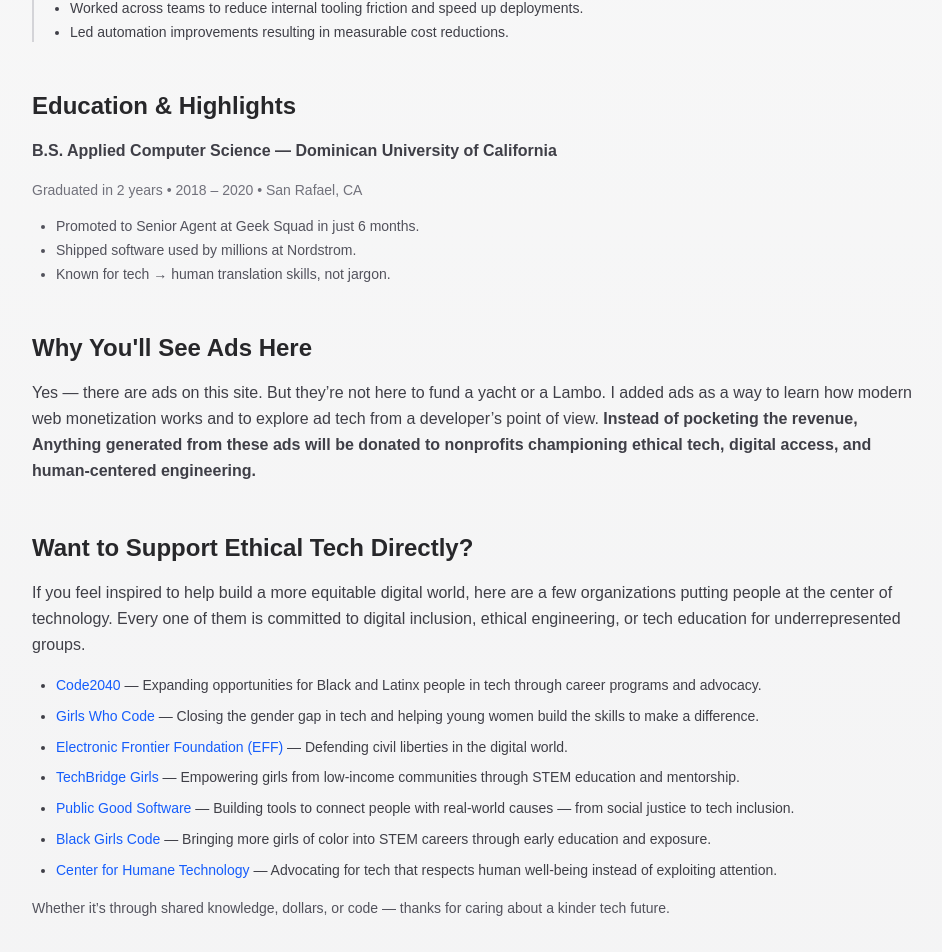
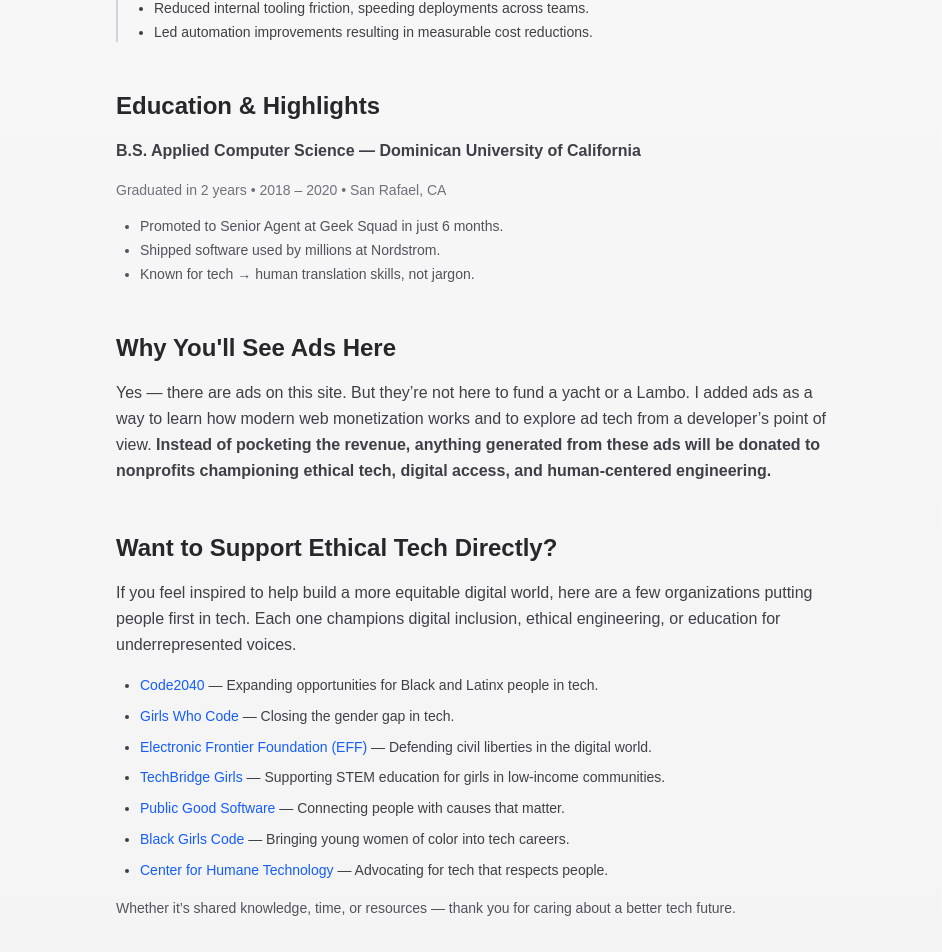
Before and after one commit to WesleyEspinoza/Resume-Site, a Next.js app: page / in a window 1280 px wide. Shown: the part 1274-2226 px from the top of the page, without its empty margins (160-1102 px from the left). Built offline with nearby package versions, Linux system fonts and the light colour scheme.

Commit message:
ad space

```diff
--- a/app/page.tsx
+++ b/app/page.tsx
@@ -1,13 +1,34 @@
 // app/page.tsx
 "use client";
+
 import { motion } from "framer-motion";
+import AdPlaceholder from "@/components/AdPlaceholder";
 
 export default function Home() {
   return (
+    <>
+      {/*
+        Full-page wrapper with responsive padding, tailwind font, and
+        light/dark gradient background support.
+      */}
       <main className="bg-gradient-to-b from-zinc-50 to-zinc-100 dark:from-black dark:to-zinc-900 min-h-screen px-4 sm:px-6 md:px-8 py-10 sm:py-16 font-sans">
-      <div className="max-w-4xl mx-auto">
 
-        {/* HERO */}
+        {/*
+          Desktop/Web Layout:
+          Sidebar-left (ad), main content, sidebar-right (ad)
+          Auto-collapses into column layout on small/mobile screens.
+        */}
+        <div className="flex flex-col lg:flex-row lg:items-start gap-6">
+
+          {/* LEFT SIDEBAR AD (Desktop Only, Sticky) */}
+          <div className="hidden lg:block lg:w-[180px] xl:w-[220px] sticky top-6">
+            <AdPlaceholder type="sidebar" />
+          </div>
+
+          {/* MAIN CONTENT AREA */}
+          <div className="flex-1 w-full max-w-4xl mx-auto">
+
+            {/* HERO SECTION ---------------------------------------- */}
             <motion.header
               initial={{ opacity: 0, y: 15 }}
               animate={{ opacity: 1, y: 0 }}
@@ -17,14 +38,16 @@
               <h1 className="text-4xl sm:text-6xl font-extrabold tracking-tight text-zinc-800 dark:text-zinc-50">
                 Erick W. Espinoza
               </h1>
+
               <p className="mt-3 text-lg sm:text-xl text-zinc-600 dark:text-zinc-400 max-w-xl">
                 IT wizard 🧰 • Software engineer 💻 • Customer-first problem solver 🧠
               </p>
+
               <p className="mt-2 text-sm sm:text-base text-zinc-500 dark:text-zinc-500">
                 Based in Plymouth, MN • Proud promoter of “tech that helps people”
               </p>
 
-          {/* Contact buttons */}
+              {/* Call-to-action buttons ---------------------------- */}
               <div className="mt-5 sm:mt-6 flex flex-col sm:flex-row flex-wrap gap-4">
                 <a
                   href="mailto:e.wesley.espinoza@gmail.com"
@@ -41,7 +64,7 @@
               </div>
             </motion.header>
 
-        {/* ABOUT */}
+            {/* ABOUT ---------------------------------------------- */}
             <Section title="A Little About Me">
               <p>
                 I’m an IT professional turned software engineer who loves building
@@ -51,7 +74,7 @@
               </p>
             </Section>
 
-        {/* SKILLS */}
+            {/* SKILLS ---------------------------------------------- */}
             <Section title="Skills I’m Known For">
               <SkillPillGroup
                 title="Technical"
@@ -61,14 +84,14 @@
               <SkillPillGroup title="People Skills" items={["Leadership", "Clear Communication", "Team Training", "Empathy-Driven Support"]} />
             </Section>
 
-        {/* EXPERIENCE */}
+            {/* EXPERIENCE ---------------------------------------------- */}
             <Section title="Where I’ve Made an Impact">
               <Job
                 role="Senior Agent — Geek Squad (Best Buy)"
                 time="May 2023 – Present"
                 points={[
                   "Lead advanced repair operations while maintaining 95%+ customer satisfaction.",
-              "Mentor and train junior techs on repair workflows, diagnosing issues, and customer interaction.",
+                  "Mentor and train junior techs on repair workflows and customer interaction.",
                   "Recognized as a top-performing agent in the district within 6 months.",
                 ]}
               />
@@ -78,21 +101,21 @@
                 points={[
                   "Designed and launched high-performing websites tailored to client brands.",
                   "Delivered hand-off documentation and training for client self-management.",
-              "Prioritized accessibility, SEO, and load speed.",
+                  "Prioritized accessibility, SEO, and speed.",
                 ]}
               />
               <Job
                 role="Software Engineer — Nordstrom"
                 time="May 2021 – Nov 2022"
                 points={[
-              "Built scalable applications to enhance the shopping experience of millions.",
-              "Worked across teams to reduce internal tooling friction and speed up deployments.",
+                  "Built scalable applications used by millions of customers.",
+                  "Reduced internal tooling friction, speeding deployments across teams.",
                   "Led automation improvements resulting in measurable cost reductions.",
                 ]}
               />
             </Section>
 
-        {/* EDUCATION */}
+            {/* EDUCATION ---------------------------------------------- */}
             <Section title="Education & Highlights">
               <p className="font-semibold">
                 B.S. Applied Computer Science — Dominican University of California
@@ -107,116 +130,62 @@
               </ul>
             </Section>
 
-        {/* DISCLAIMER / IMPACT */}
+            {/* ADS DISCLAIMER SECTION ---------------------------------------------- */}
             <Section title="Why You'll See Ads Here">
               <p>
                 Yes — there are ads on this site. But they’re not here to fund a yacht or a Lambo.
                 I added ads as a way to learn how modern web monetization works and to explore ad tech
                 from a developer’s point of view.{" "}
-            <span className="font-semibold">Instead of pocketing the revenue, Anything generated from these ads
+                <span className="font-semibold">Instead of pocketing the revenue, anything generated from these ads
                   will be donated to nonprofits championing ethical tech, digital access, and human-centered engineering.</span>
               </p>
             </Section>
 
-        {/* DONATION CTA */}
+            {/* DONATION CTA SECTION ---------------------------------------------- */}
             <Section title="Want to Support Ethical Tech Directly?">
               <p>
                 If you feel inspired to help build a more equitable digital world, here are a few
-            organizations putting people at the center of technology. Every one of them is committed
-            to digital inclusion, ethical engineering, or tech education for underrepresented groups.
+                organizations putting people first in tech. Each one champions digital inclusion,
+                ethical engineering, or education for underrepresented voices.
               </p>
 
               <ul className="mt-4 list-disc pl-6 space-y-2 text-sm leading-relaxed">
-            <li>
-              <a
-                href="https://www.code2040.org/"
-                target="_blank"
-                rel="noopener noreferrer"
-                className="text-blue-600 hover:underline"
-              >
-                Code2040
-              </a>{" "}
-              — Expanding opportunities for Black and Latinx people in tech through career programs and advocacy.
-            </li>
-            <li>
-              <a
-                href="https://www.girlswhocode.com/"
-                target="_blank"
-                rel="noopener noreferrer"
-                className="text-blue-600 hover:underline"
-              >
-                Girls Who Code
-              </a>{" "}
-              — Closing the gender gap in tech and helping young women build the skills to make a difference.
-            </li>
-            <li>
-              <a
-                href="https://www.eff.org/"
-                target="_blank"
-                rel="noopener noreferrer"
-                className="text-blue-600 hover:underline"
-              >
-                Electronic Frontier Foundation (EFF)
-              </a>{" "}
-              — Defending civil liberties in the digital world.
-            </li>
-            <li>
-              <a
-                href="https://www.techbridgegirls.org/"
-                target="_blank"
-                rel="noopener noreferrer"
-                className="text-blue-600 hover:underline"
-              >
-                TechBridge Girls
-              </a>{" "}
-              — Empowering girls from low-income communities through STEM education and mentorship.
-            </li>
-            <li>
-              <a
-                href="https://www.publicgood.github.io/"
-                target="_blank"
-                rel="noopener noreferrer"
-                className="text-blue-600 hover:underline"
-              >
-                Public Good Software
-              </a>{" "}
-              — Building tools to connect people with real-world causes — from social justice to tech inclusion.
-            </li>
-            <li>
-              <a
-                href="https://www.blackgirlscode.com/"
-                target="_blank"
-                rel="noopener noreferrer"
-                className="text-blue-600 hover:underline"
-              >
-                Black Girls Code
-              </a>{" "}
-              — Bringing more girls of color into STEM careers through early education and exposure.
-            </li>
-            <li>
-              <a
-                href="https://www.humanetech.com/"
-                target="_blank"
-                rel="noopener noreferrer"
-                className="text-blue-600 hover:underline"
-              >
-                Center for Humane Technology
-              </a>{" "}
-              — Advocating for tech that respects human well-being instead of exploiting attention.
-            </li>
+                <li><a href="https://www.code2040.org/" target="_blank" rel="noopener noreferrer" className="text-blue-600 hover:underline">Code2040</a> — Expanding opportunities for Black and Latinx people in tech.</li>
+                <li><a href="https://www.girlswhocode.com/" target="_blank" rel="noopener noreferrer" className="text-blue-600 hover:underline">Girls Who Code</a> — Closing the gender gap in tech.</li>
+                <li><a href="https://www.eff.org/" target="_blank" rel="noopener noreferrer" className="text-blue-600 hover:underline">Electronic Frontier Foundation (EFF)</a> — Defending civil liberties in the digital world.</li>
+                <li><a href="https://www.techbridgegirls.org/" target="_blank" rel="noopener noreferrer" className="text-blue-600 hover:underline">TechBridge Girls</a> — Supporting STEM education for girls in low-income communities.</li>
+                <li><a href="https://www.publicgood.github.io/" target="_blank" rel="noopener noreferrer" className="text-blue-600 hover:underline">Public Good Software</a> — Connecting people with causes that matter.</li>
+                <li><a href="https://www.blackgirlscode.com/" target="_blank" rel="noopener noreferrer" className="text-blue-600 hover:underline">Black Girls Code</a> — Bringing young women of color into tech careers.</li>
+                <li><a href="https://www.humanetech.com/" target="_blank" rel="noopener noreferrer" className="text-blue-600 hover:underline">Center for Humane Technology</a> — Advocating for tech that respects people.</li>
               </ul>
 
               <p className="mt-4 text-sm text-zinc-600 dark:text-zinc-400 leading-relaxed">
-            Whether it’s through shared knowledge, dollars, or code — thanks for caring about a kinder tech future.
+                Whether it’s shared knowledge, time, or resources — thank you for caring about a better tech future.
               </p>
             </Section>
           </div>
+
+          {/* RIGHT SIDEBAR AD (Desktop Only, Sticky) */}
+          <div className="hidden lg:block lg:w-[180px] xl:w-[220px] sticky top-6">
+            <AdPlaceholder type="sidebar" />
+          </div>
+
+          {/*
+          Mobile-only top banner ad.
+          Hidden on desktop or larger screens via Tailwind's lg:hidden utility.
+        */}
+          <div className="lg:hidden mb-6">
+            <AdPlaceholder type="banner" />
+          </div>
+        </div>
       </main>
+    </>
   );
 }
 
-/* ------------- Shared Components ---------------- */
-
+/* -------------------------------------------------
+  ✅ SHARED COMPONENTS
+--------------------------------------------------*/
 function Section({ title, children }: { title: string; children: React.ReactNode }) {
   return (
     <section className="mb-12">
--- /dev/null
+++ b/components/AdPlaceholder.tsx
@@ -0,0 +1,11 @@
+// components/AdPlaceholder.tsx
+
+export default function AdPlaceholder({ type }: { type: "sidebar" | "banner" }) {
+    const base = "bg-zinc-100 dark:bg-zinc-800 border border-zinc-300 dark:border-zinc-700 text-zinc-500 dark:text-zinc-400 flex items-center justify-center";
+
+    if (type === "sidebar") {
+        return <div className={`${base} w-full h-[500px] rounded-lg`}>Ad Space</div>;
+    }
+
+    return <div className={`${base} w-full h-[90px] rounded-lg`}>Ad Banner</div>;
+}
```
Lines whose indentation alone changed are shown as unchanged.
